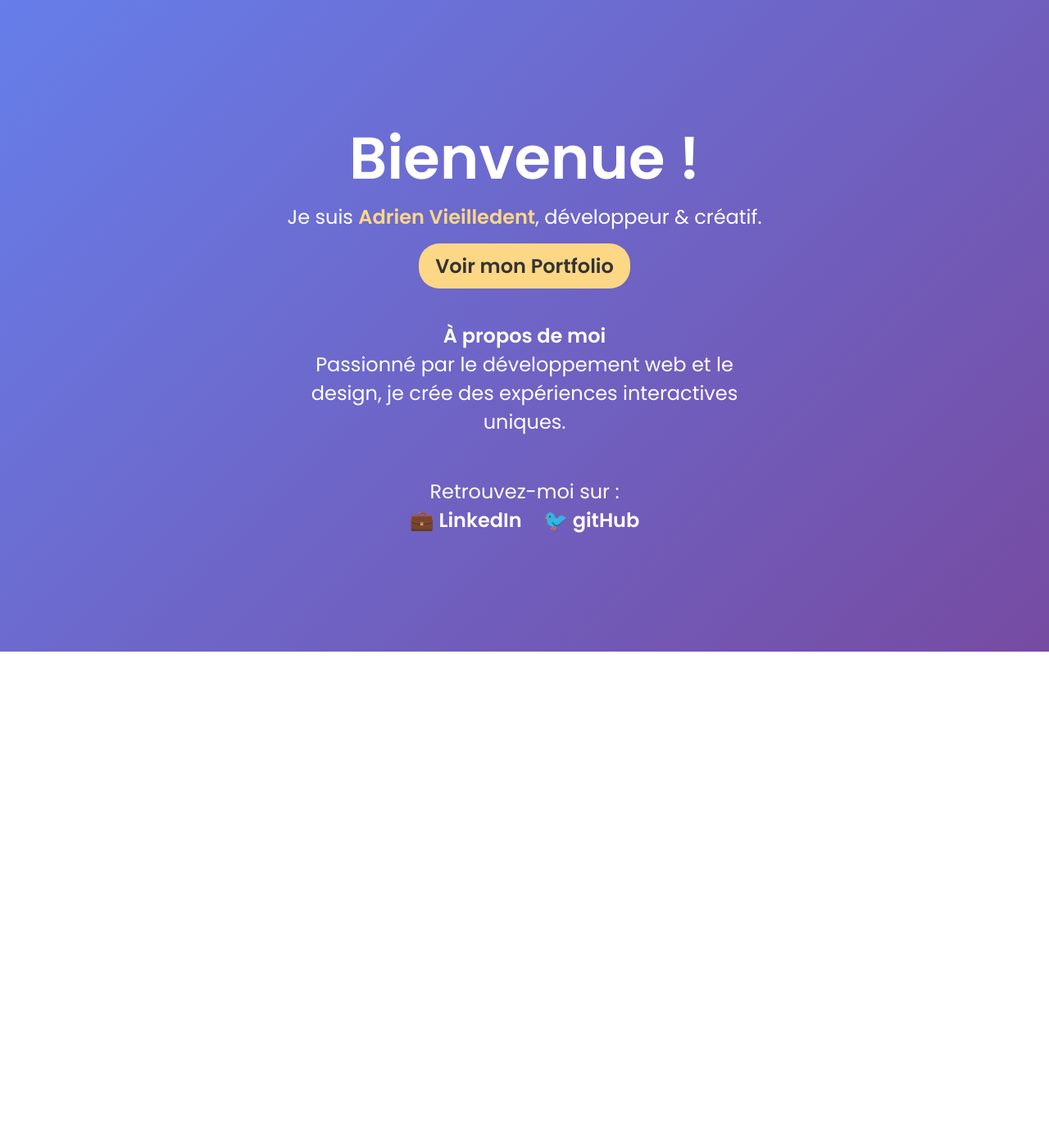
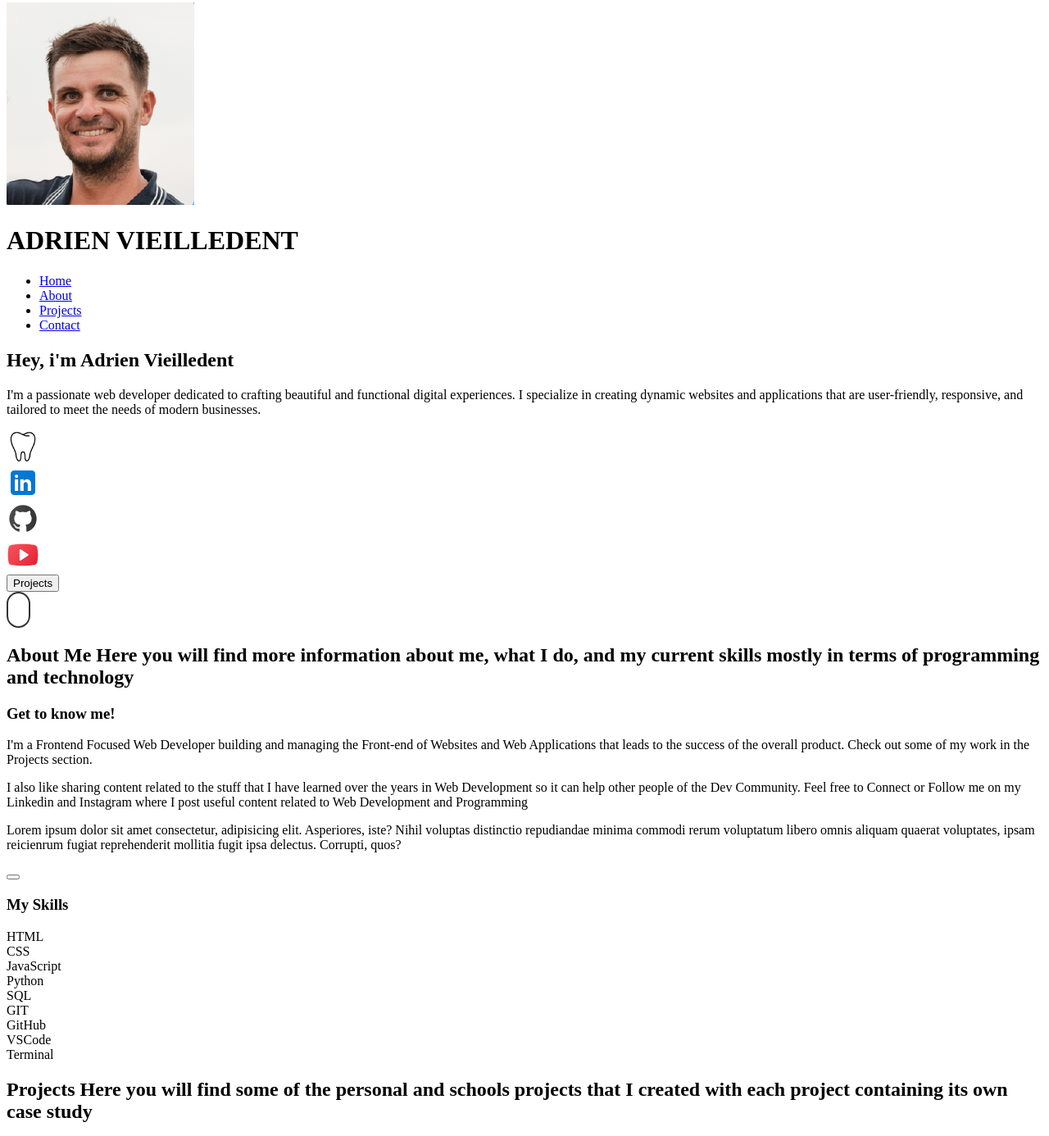
Before and after one commit to vlldnt/vieilledent.eu, a plain HTML site: page index.html in a window 1280 px wide. Shown: the part 5-1391 px from the top of the page at 82% size. Before the commit the page ends 800 px from the top, so only its background shows below. Drawn offline with Linux system fonts and the light colour scheme.

Commit message:
starting with HTML avec stucture of the file

```diff
--- a/cv/script.js
+++ b/cv/script.js
@@ -2,14 +2,14 @@ document.addEventListener("DOMContentLoaded", () => {
     const accordions = document.querySelectorAll(".accordion");
 
     accordions.forEach((accordion) => {
-        const parent = accordion.closest(".left-content");
+        const parent = accordion.closest(".left-content h3");
 
         accordion.addEventListener("mouseover", () => {
-            parent.style.backgroundColor = "#1092f5";
+            parent.style.color = "#1092f5";
         });
 
         accordion.addEventListener("mouseout", () => {
-            parent.style.backgroundColor = "#5CB6F9";
+            parent.style.color = "#1D3E56";
         });
 
         accordion.addEventListener("click", () => {
--- a/index.html
+++ b/index.html
@@ -1,32 +1,112 @@
 <!DOCTYPE html>
-<html lang="fr">
+<html lang="en">
 <head>
     <meta charset="UTF-8">
     <meta name="viewport" content="width=device-width, initial-scale=1.0">
-    <title>Adrien Vieilledent - Website</title>
+    <title>Adrien Vieilledent - Developpeur</title>
+    <link rel="shortcut icon" href="images/logos/dent.png" type="image/x-icon">
     <link rel="stylesheet" href="style.css">
-    <link rel="shortcut icon" href="images/dent.png" type="image/x-icon">
 </head>
 <body>
-
     <header>
-        <h1>Bienvenue !</h1>
-        <p>Je suis <span class="name">Adrien Vieilledent</span>, développeur & créatif.</p>
-        <a href="/cv/index.html" class="btn">Voir mon Portfolio</a>
+        <div class="image-container">
+            <img class="header-img" src="images/profile_picture.png" alt="">
+            <h1 class="header-title">ADRIEN VIEILLEDENT</h1>
+        </div>
+        <ul class="header-menu">
+            <li><a class="menu-link" href="#home">Home</a></li>
+            <li><a class="menu-link" href="#about">About</a></li>
+            <li><a class="menu-link" href="#projects">Projects</a></li>
+            <li><a class="menu-link" href="#contact">Contact</a></li>
+        </ul>
     </header>
 
-    <section class="about">
-        <h2>À propos de moi</h2>
-        <p>Passionné par le développement web et le design, je crée des expériences interactives uniques.</p>
+    <section id="home" class="home-section">
+        <div class="home-hero">
+            <h1 class="hero-title">Hey, i'm Adrien Vieilledent</h1>
+            <p class="hero-text">I'm a passionate web developer dedicated to crafting beautiful and functional digital experiences. I specialize in creating dynamic websites and applications that are user-friendly, responsive, and tailored to meet the needs of modern businesses.</p>
+        </div>
+        <div class="socials">
+            <div class="social"><a href="https://vieilledent.eu"><img src="images/logos/dent.png" alt="vieilledent.eu"></a></div>
+            <div class="social"><a href="https://www.linkedin.com/in/adrien-vieilledent-791b39346/"><img src="images/logos/linkedin.svg" alt="LinkedIn"></a></div>
+            <div class="social"><a href="https://github.com/vlldnt"><img src="images/logos/github.svg" alt="GitHub"></a></div>
+            <div class="social"><a href="https://www.youtube.com/@OlosNah"><img src="images/logos/youtube.svg" alt=""></a></div>
+        </div>
+        <div class="project-button">
+            <a href="#projects"><button class="buttons">Projects</button></a>
+        </div>
+        <div class="scroll"></div>
+    </section>
+
+
+    <section id="about" class="about-section">
+        <div class="section-container">
+
+            <h2 class="section-title">
+                <span class="span-title">About Me</span>
+                <span class="span-text">Here you will find more information about me, what I do, and my current skills mostly in terms of programming and technology</span>
+            </h2>
+
+            <div class="about-card">
+                <div class="main-card">
+                    <h3 class="about-title">Get to know me!</h3>
+                    <p class="text-para">I'm a Frontend Focused Web Developer building and managing the Front-end of Websites and Web Applications that leads to the success of the overall product. Check out some of my work in the Projects section.</p>
+                    <p class="text-para">I also like sharing content related to the stuff that I have learned over the years in Web Development so it can help other people of the Dev Community. Feel free to Connect or Follow me on my Linkedin and Instagram where I post useful content related to Web Development and Programming</p>
+                    <p class="text-para">Lorem ipsum dolor sit amet consectetur, adipisicing elit. Asperiores, iste? Nihil voluptas distinctio repudiandae minima commodi rerum voluptatum libero omnis aliquam quaerat voluptates, ipsam reicienrum fugiat reprehenderit mollitia fugit ipsa delectus. Corrupti, quos?</p>
+                    <button class="buttons"></button>
+                </div>
+                <div class="skills-card">
+                    <h3 class="about-title">My Skills</h3>
+                    <div class="skills">
+                        <div class="skill">HTML</div>
+                        <div class="skill">CSS</div>
+                        <div class="skill">JavaScript</div>
+                        <div class="skill">Python</div>
+                        <div class="skill">SQL</div>
+                        <div class="skill">GIT</div>
+                        <div class="skill">GitHub</div>
+                        <div class="skill">VSCode</div>
+                        <div class="skill">Terminal</div>
+                    </div>
+                </div>
+            </div>
+        </div>
+    </section>
+
+
+    <section id="projects" class="projects-section">
+            <div class="section-container">
+                <h2 class="section-title">
+                    <span class="span-title">Projects</span>
+                    <span class="span-text">Here you will find some of the personal and schools projects that I created with each project containing its own case study</span>
+                </h2>
+
+                <div class="projects-content">
+                    <div class="project">
+                        <div class="project-image">
+                            <img src="images/projects-images/dopefolio.jpeg" alt="">
+                        </div>
+                        <div class="project-details">
+                            <h3 class="project-title">Holberton School - HbnB</h3>
+                            <p class="project-text">
+                               Lorem ipsum dolor sit amet consectetur adipisicing elit. Cum earum et iure deleniti fugiat ipsa dolorum perspiciatis, ex architecto repudiandae!
+                            </p>
+                            <a href="" class="buttons"><button>HbnB</button></a>
+                        </div>
+                        </div>
+                    </div>
+                </div>
+
+            </div>
+    </section>
+
+
+    <section id="contact" class="contact-section">
+
     </section>
 
     <footer>
-        <p>Retrouvez-moi sur :</p>
-        <div class="socials">
-            <a href="https://www.linkedin.com/in/adrien-vieilledent-791b39346/">💼 LinkedIn</a>
-            <a href="https://github.com/vlldnt">🐦 gitHub</a>
-        </div>
+
     </footer>
-
 </body>
 </html>
--- a/style.css
+++ b/style.css
@@ -1,72 +1,18 @@
-/* Import d'une belle police */
-@import url('https://fonts.googleapis.com/css2?family=Poppins:wght@300;400;600&display=swap');
-
-* {
-    margin: 0;
-    padding: 0;
-    box-sizing: border-box;
-    font-family: 'Poppins', sans-serif;
-    font-size: x-large;
+.socials img {
+    width: 40px;
+    height: 40px;
 }
 
-body {
-    text-align: center;
-    background: linear-gradient(135deg, #667eea, #764ba2);
-    color: white;
-    display: flex;
-    flex-direction: column;
-    align-items: center;
-    justify-content: center;
-    height: 100vh;
+.scroll {
+    width: 25px;
+    height: 40px;
+    border: 2px solid #333;
+    border-radius: 60px;
+    position: relative;
+    overflow: hidden;
 }
 
-header {
-    margin-bottom: 20px;
+.project-image img {
+    width: 400px;
+    height: auto;
 }
-
-h1 {
-    font-size: 3em;
-    font-weight: 600;
-}
-
-.name {
-    font-weight: bold;
-    color: #fbd786;
-}
-
-.btn {
-    display: inline-block;
-    margin-top: 15px;
-    padding: 10px 20px;
-    background: #fbd786;
-    color: #333;
-    text-decoration: none;
-    font-weight: bold;
-    border-radius: 25px;
-    transition: 0.3s;
-}
-
-.btn:hover {
-    background: #ffb347;
-}
-
-.about {
-    margin: 20px auto;
-    max-width: 600px;
-}
-
-footer {
-    margin-top: 30px;
-}
-
-.socials a {
-    color: white;
-    margin: 0 10px;
-    text-decoration: none;
-    font-weight: bold;
-    transition: 0.3s;
-}
-
-.socials a:hover {
-    color: #fbd786;
-}
```
Also changed, not shown: cv/styles.css (+2 -11 lines), images/logos/background.svg (added), images/logos/dent.png (renamed from images/dent.png), images/logos/github.svg (added), images/logos/linkedin.svg (added), images/logos/youtube.svg (added), images/profile_picture.png (added), images/projects-images/dopefolio.jpeg (added).
